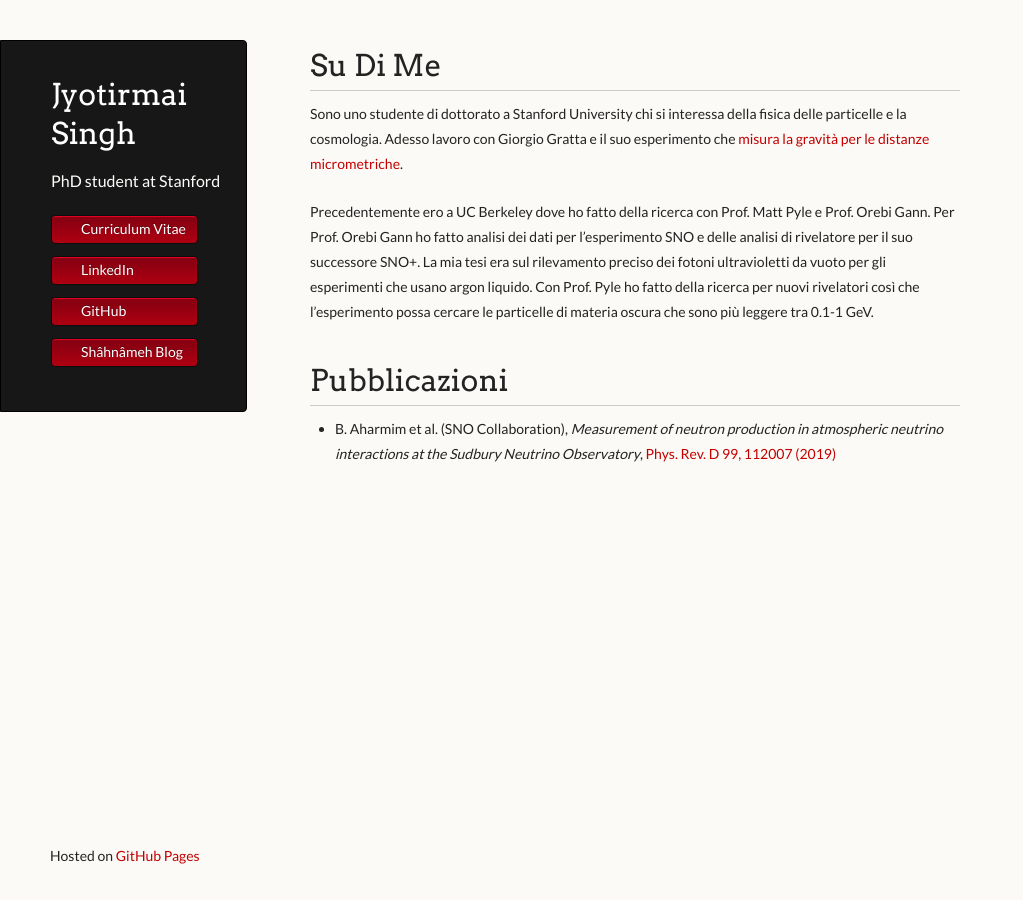
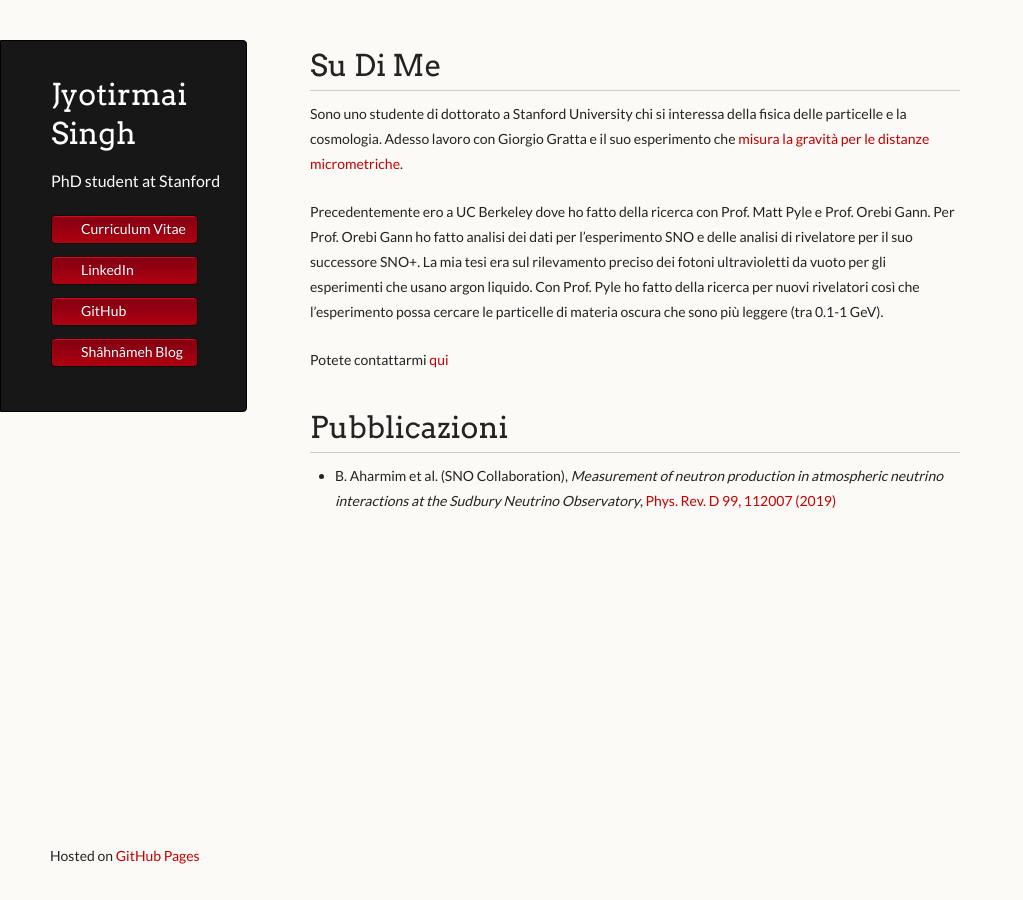
Before and after one commit to joe-singh/joe-singh.github.io, a Jekyll site: the page built from index-it.md, in a window 1280 px wide. Shown: the whole page, without its empty margins (0-1023 px from the left). Built offline with Jekyll 4.4.1, drawn with Linux system fonts in a browser that asks for light colours.

Commit message:
add contact

```diff
--- a/index-it.md
+++ b/index-it.md
@@ -21,8 +21,9 @@ Precedentemente ero a UC Berkeley dove ho fatto della ricerca con Prof. Matt Pyl
 Per Prof. Orebi Gann ho fatto analisi dei dati per l'esperimento SNO e delle analisi di rivelatore per il suo
 successore SNO+. La mia tesi era sul rilevamento preciso dei fotoni ultravioletti da vuoto per gli esperimenti che usano
 argon liquido. Con Prof. Pyle ho fatto della ricerca per nuovi rivelatori così che l'esperimento possa cercare le particelle di materia
-oscura che sono più leggere tra 0.1-1 GeV.
+oscura che sono più leggere (tra 0.1-1 GeV).
 
+Potete contattarmi [qui](mailto:joesingh@stanford.edu)
 
 # Pubblicazioni
 
```
